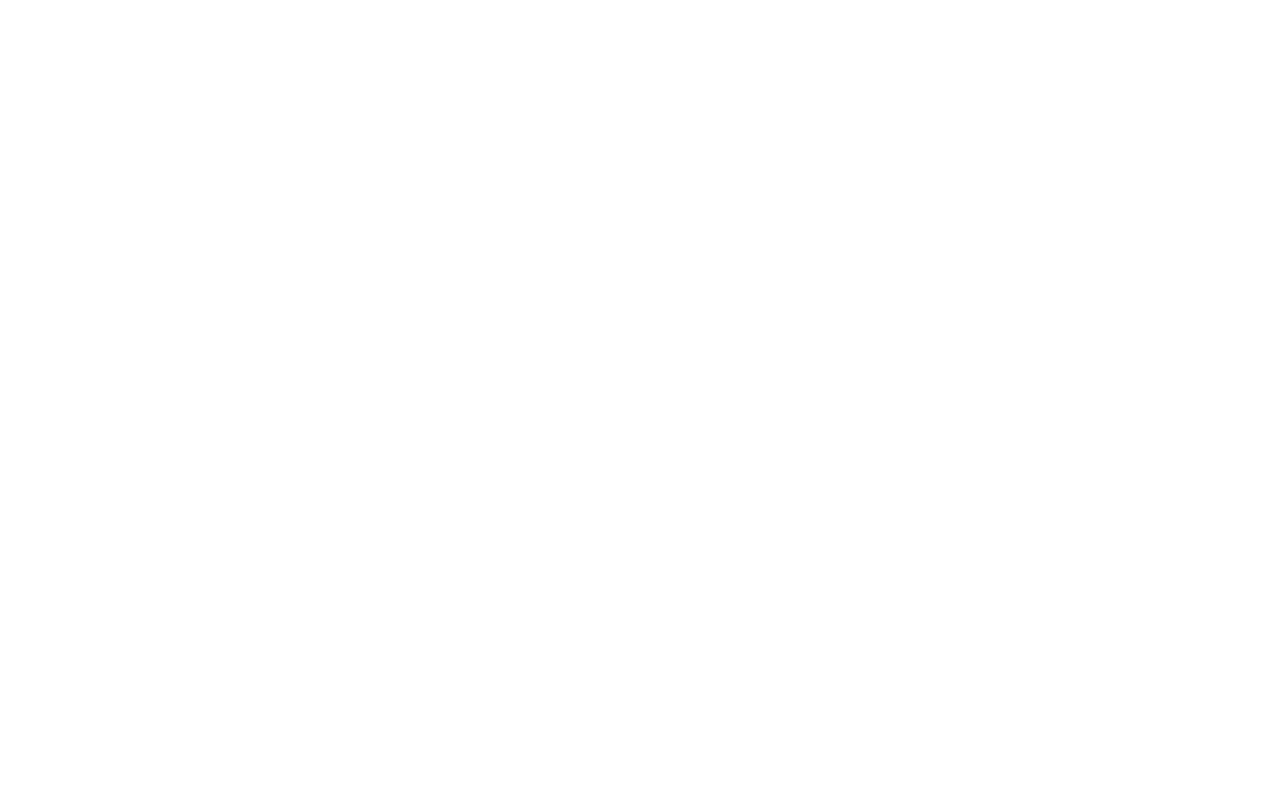
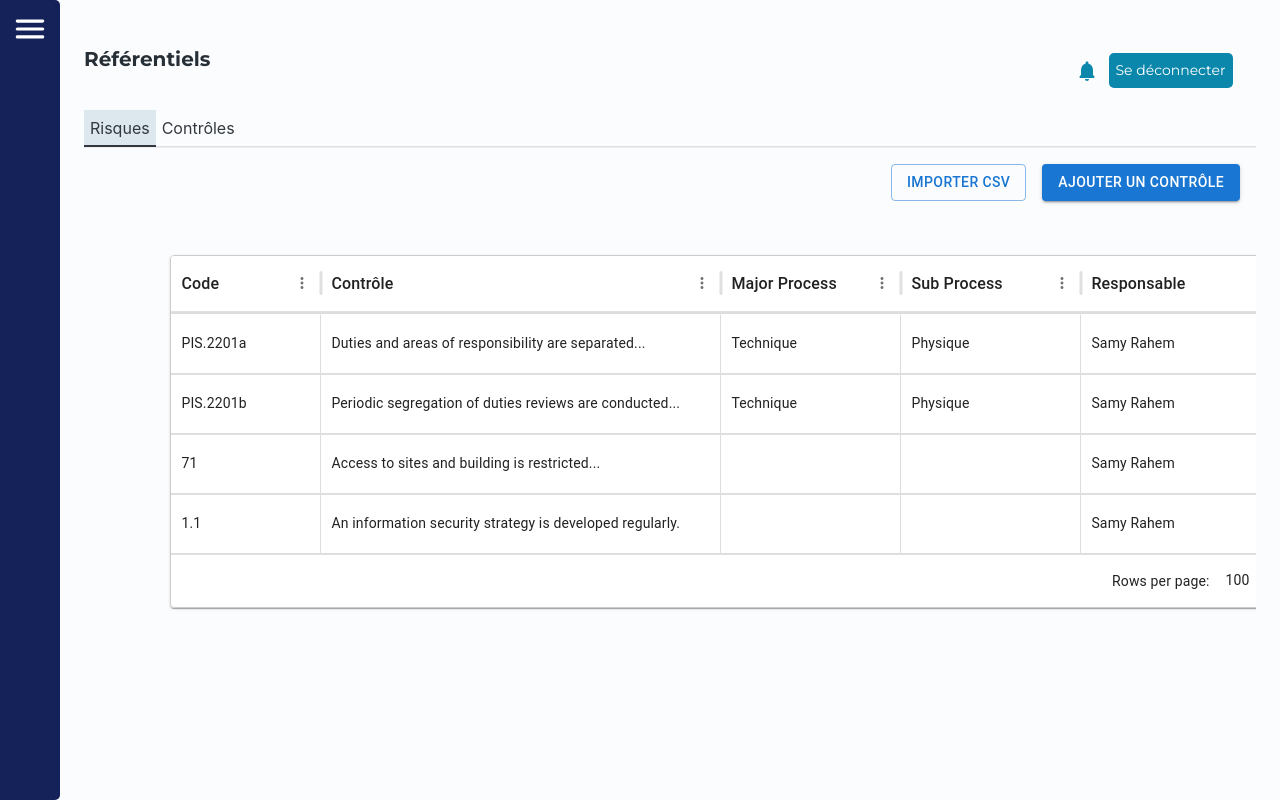
Before and after one commit to thaninamck/IT_Governance, a React (Vite) app in the folder frontend/: page /controlsManager in a window 1280 px wide. Before the commit this address had no page. Built offline with nearby package versions, Linux system fonts and the light colour scheme.

Commit message:
manageControls  v1

```diff
--- a/frontend/package.json
+++ b/frontend/package.json
@@ -14,6 +14,7 @@
     "@emotion/styled": "^11.14.0",
     "@material-tailwind/react": "^2.1.10",
     "@mui/icons-material": "^6.4.0",
+    "@mui/joy": "^5.0.0-beta.51",
     "@mui/material": "^6.4.0",
     "@mui/x-data-grid": "^7.24.1",
     "lucide-react": "^0.474.0",
--- a/frontend/src/App.jsx
+++ b/frontend/src/App.jsx
@@ -44,6 +44,7 @@
 import AdminHomePage from './pages/AdminHomePage';
 
 import MyProfile from './pages/MyProfile';
+import ManageControls from './pages/ManageControls';
 function App() {
   const getRowLink = (row) => `/tablemission/${row.mission}`;
 
@@ -177,6 +178,7 @@
           <Route path='/notification' element={<Notification/>}/>
           <Route path='/changePw' element={<ChangePassword/>}/>
           <Route path='/adminHomePage' element={<AdminHomePage/>}/>
+          <Route path='/controlsManager' element={<ManageControls/>}/>
 
 
 
--- /dev/null
+++ b/frontend/src/pages/ManageControls.jsx
@@ -0,0 +1,144 @@
+import React from "react";
+import HeaderBis from "../components/Header/HeaderBis";
+import SideBar from "../components/sideBar/SideBar";
+import Tabs from "@mui/joy/Tabs";
+import TabList from "@mui/joy/TabList";
+import Tab from "@mui/joy/Tab";
+import TabPanel from "@mui/joy/TabPanel";
+import Table from "../components/Table";
+import { Button } from "@mui/material";
+import { red } from "@mui/material/colors";
+
+const ManageControls = () => {
+  const columnsConfig = [
+    { field: "code", headerName: "Code", width: 150 },
+    { field: "control", headerName: "Contrôle", width: 400 },
+    { field: "majorProcess", headerName: "Major Process", width: 180 },
+    { field: "subProcess", headerName: "Sub Process", width: 180 },
+    { field: "responsible", headerName: "Responsable", width: 200 },
+    { field: "actions", headerName: "Actions", width: 180 },
+  ];
+
+  const rowsData = [
+    {
+      id: 1,
+      code: "PIS.2201a",
+      control: "Duties and areas of responsibility are separated...",
+      majorProcess: "Technique",
+      subProcess: "Physique",
+      responsible: "Samy Rahem",
+    },
+    {
+      id: 2,
+      code: "PIS.2201b",
+      control: "Periodic segregation of duties reviews are conducted...",
+      majorProcess: "Technique",
+      subProcess: "Physique",
+      responsible: "Samy Rahem",
+    },
+    {
+      id: 3,
+      code: "71",
+      control: "Access to sites and building is restricted...",
+      majorProcess: "",
+      subProcess: "",
+      responsible: "Samy Rahem",
+    },
+    {
+      id: 4,
+      code: "1.1",
+      control: "An information security strategy is developed regularly.",
+      majorProcess: "",
+      subProcess: "",
+      responsible: "Samy Rahem",
+    },
+  ];
+
+  return (
+    <div className="flex flex-1 min-h-screen bg-[#fbfcfe]">
+      {/* Barre latérale */}
+      <div className="h-screen">
+        <SideBar userRole={"admin"} />
+      </div>
+
+      {/* Contenu principal */}
+      <div className="flex flex-col flex-1 p-6 bg-[#fbfcfe] min-h-screen overflow-hidden">
+        {/* Header */}
+        <div className="w-full flex justify-between items-center mb-4">
+          <h1 className="text-xl font-bold">Référentiels</h1>
+          <HeaderBis />
+        </div>
+
+        {/* Contenu des onglets */}
+        <div className="w-full flex-1  relative   overflow-auto">
+          <Tabs
+            color="success"
+            aria-label="Basic tabs"
+            defaultValue={0}
+            sx={{
+              "--Tabs-spacing": "5px",
+              "& .css-ed3i2m-JoyTabList-root": {
+                backgroundColor: "transparent",
+              },
+            }}
+          >
+            <div className="flex  justify-start">
+              {/* Liens en haut */}
+              <TabList className="w-full border-b">
+                <Tab sx={{ "--Tab-indicatorThickness": "2px" }}>Risques</Tab>
+                <Tab sx={{ "--Tab-indicatorThickness": "2px" }}>Contrôles</Tab>
+              </TabList>
+            </div>
+
+            {/* Boutons Importer CSV et Ajouter */}
+            <div className="flex justify-end bg-transparent gap-4 p-4">
+              <Button variant="outlined">Importer CSV</Button>
+              <Button variant="contained">Ajouter un contrôle</Button>
+            </div>
+
+
+<div className="flex justify-center ml-12">
+{/* Contenu des onglets */}
+<TabPanel
+              sx={{
+                "& .MuiTabPanel-root": {
+                  backgroundColor: "transparent",
+                },
+              }}
+              value={0}
+              className="h-full flex-1 w-full   overflow-auto"
+            >
+              <Table
+                columnsConfig={columnsConfig}
+                rowsData={rowsData}
+                checkboxSelection={false}
+                className="w-full "
+                sx={{
+                  "& .MuiTabPanel-root": {
+                    backgroundColor: "green",
+                  },
+                }}
+              />
+            </TabPanel>
+
+            <TabPanel
+              sx={{
+                "& .MuiTabPanel-root": {
+                  backgroundColor: "green",
+                },
+              }}
+              value={1}
+              className="h-full flex-1 w-full overflow-auto"
+            >
+              <p>Contenu des risques à venir...</p>
+            </TabPanel>
+</div>
+
+          </Tabs>
+        </div>
+      </div>
+    </div>
+  );
+};
+
+export default ManageControls;
```
Also changed, not shown: 1 other file (tests, documents, lock files or other folders).
